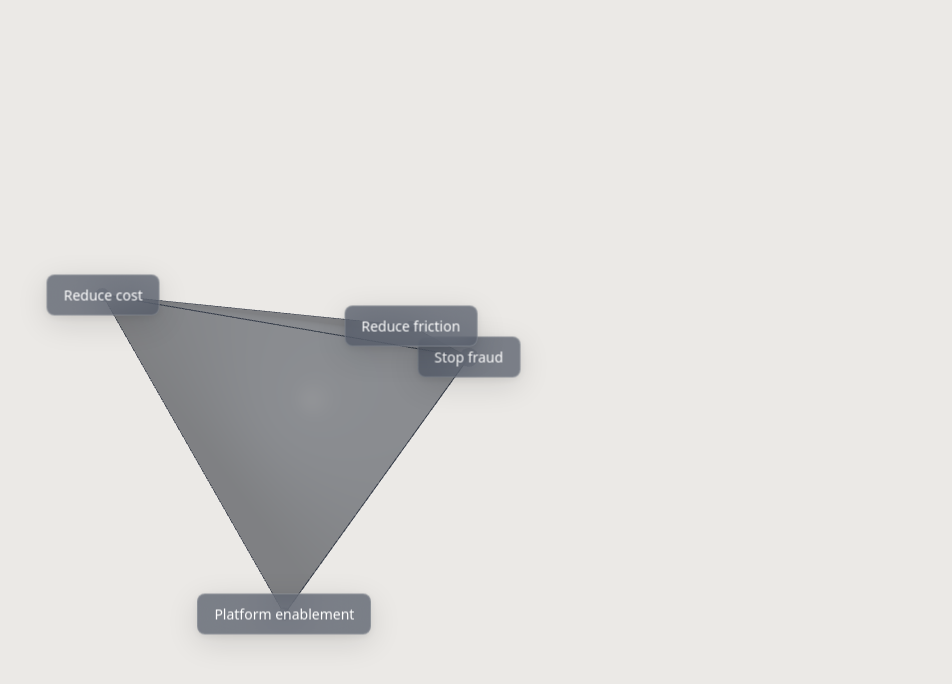
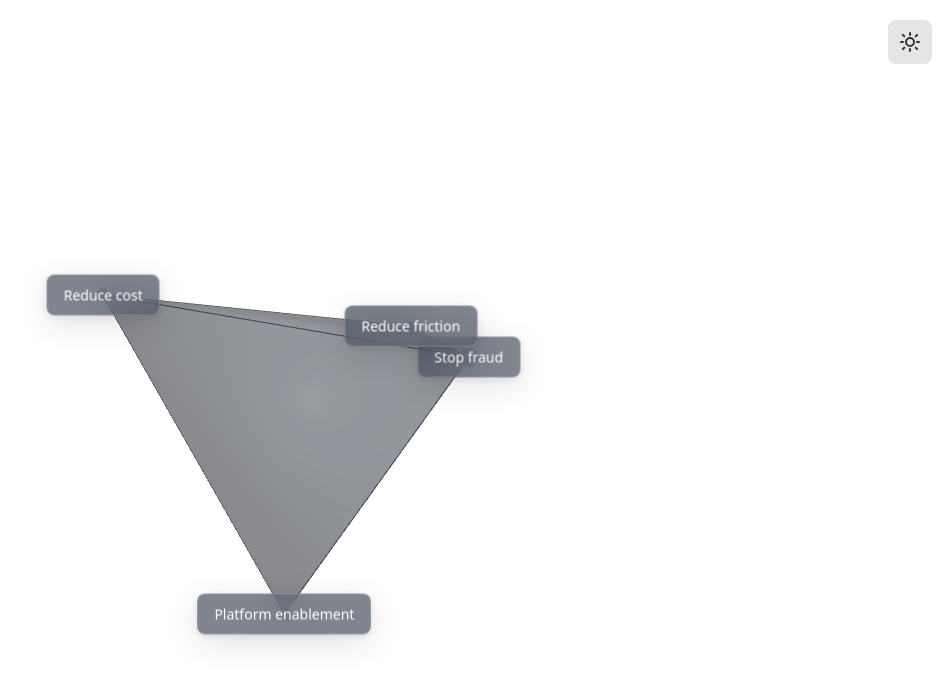
Before and after one commit to matthewpereira/tetrahedron-animation, a website built with Vite: page index.html in a window 1280 px wide. Shown: the whole page, without its empty margins (328-1280 px from the left). Built offline with nearby package versions, Linux system fonts and the light colour scheme.

Commit message:
Dark mode and Notion formatting

```diff
--- a/index.html
+++ b/index.html
@@ -15,6 +15,14 @@
     <div class="label" id="label-2">Reduce cost</div>
     <div class="label" id="label-3">Platform enablement</div>
 
+    <!-- Dark mode toggle -->
+    <button id="dark-mode-toggle" aria-label="Toggle dark mode">
+      <svg width="20" height="20" viewBox="0 0 20 20" fill="none">
+        <path class="sun" d="M10 3V1M10 19V17M17 10H19M1 10H3M15.657 4.343L17.071 2.929M2.929 17.071L4.343 15.657M15.657 15.657L17.071 17.071M2.929 2.929L4.343 4.343M14 10C14 12.209 12.209 14 10 14C7.791 14 6 12.209 6 10C6 7.791 7.791 6 10 6C12.209 6 14 7.791 14 10Z" stroke="currentColor" stroke-width="2" stroke-linecap="round"/>
+        <path class="moon" d="M17 10C17 13.866 13.866 17 10 17C6.134 17 3 13.866 3 10C3 6.134 6.134 3 10 3C10.395 3 10.782 3.034 11.159 3.099C9.447 4.034 8.25 5.829 8.25 7.917C8.25 10.885 10.657 13.292 13.625 13.292C15.013 13.292 16.269 12.732 17.187 11.832C17.071 11.234 17 10.625 17 10Z" stroke="currentColor" stroke-width="2" stroke-linecap="round" stroke-linejoin="round"/>
+      </svg>
+    </button>
+
     <script type="module" src="/src/main.ts"></script>
   </body>
 </html>
--- a/src/main.ts
+++ b/src/main.ts
@@ -11,7 +11,7 @@ import { LineSegmentsGeometry } from 'three/examples/jsm/lines/LineSegmentsGeome
 
 const canvas = document.querySelector<HTMLCanvasElement>('#canvas')!;
 const scene = new THREE.Scene();
-scene.background = new THREE.Color(0xebe9e6); // Cream off-white background
+scene.background = new THREE.Color(0xffffff); // Notion white background
 
 const camera = new THREE.PerspectiveCamera(
   60,
@@ -161,6 +161,25 @@ const labelElements: HTMLElement[] = [
 ];
 
 // ===========================
+// Dark Mode Toggle
+// ===========================
+
+const darkModeToggle = document.getElementById('dark-mode-toggle')!;
+let isDarkMode = false;
+
+darkModeToggle.addEventListener('click', () => {
+  isDarkMode = !isDarkMode;
+  document.body.classList.toggle('dark-mode');
+
+  // Update scene background color
+  if (isDarkMode) {
+    scene.background = new THREE.Color(0x191919); // Dark mode background
+  } else {
+    scene.background = new THREE.Color(0xffffff); // Light mode background
+  }
+});
+
+// ===========================
 // Update Label Positions
 // ===========================
 
--- a/src/style.css
+++ b/src/style.css
@@ -4,14 +4,14 @@
   box-sizing: border-box;
 }
 
-body {
+html, body {
   margin: 0;
   padding: 0;
-  width: 100vw;
-  height: 100vh;
+  width: 100%;
+  height: 100%;
   overflow: hidden;
   font-family: system-ui, -apple-system, BlinkMacSystemFont, 'Segoe UI', Roboto, sans-serif;
-  background-color: #ebe9e6; /* Cream off-white */
+  background-color: #ffffff; /* Notion white background */
 }
 
 #canvas {
@@ -41,3 +41,56 @@ body {
   box-shadow: 0 8px 32px rgba(0, 0, 0, 0.12),
               0 2px 8px rgba(0, 0, 0, 0.08);
 }
+
+/* Dark mode toggle button */
+#dark-mode-toggle {
+  position: fixed;
+  top: 20px;
+  right: 20px;
+  width: 44px;
+  height: 44px;
+  border: none;
+  border-radius: 8px;
+  background-color: rgba(0, 0, 0, 0.1);
+  color: #333;
+  cursor: pointer;
+  display: flex;
+  align-items: center;
+  justify-content: center;
+  transition: all 0.2s ease;
+  z-index: 100;
+  backdrop-filter: blur(10px);
+  -webkit-backdrop-filter: blur(10px);
+}
+
+#dark-mode-toggle:hover {
+  background-color: rgba(0, 0, 0, 0.15);
+  transform: scale(1.05);
+}
+
+#dark-mode-toggle:active {
+  transform: scale(0.95);
+}
+
+/* Toggle between sun and moon icons */
+body:not(.dark-mode) #dark-mode-toggle .moon {
+  display: none;
+}
+
+body.dark-mode #dark-mode-toggle .sun {
+  display: none;
+}
+
+/* Dark mode styles */
+body.dark-mode {
+  background-color: #191919;
+}
+
+body.dark-mode #dark-mode-toggle {
+  background-color: rgba(255, 255, 255, 0.1);
+  color: #e0e0e0;
+}
+
+body.dark-mode #dark-mode-toggle:hover {
+  background-color: rgba(255, 255, 255, 0.15);
+}
```
